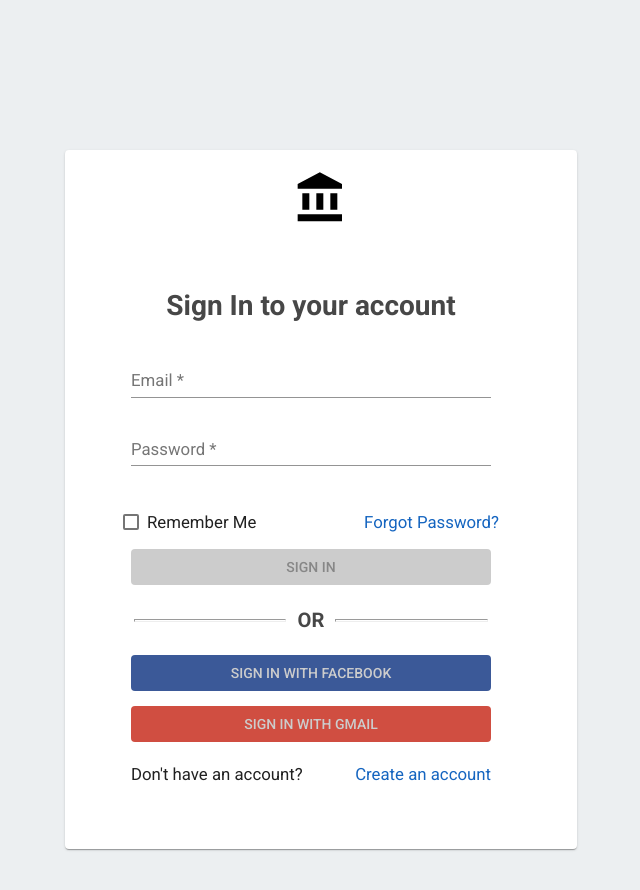
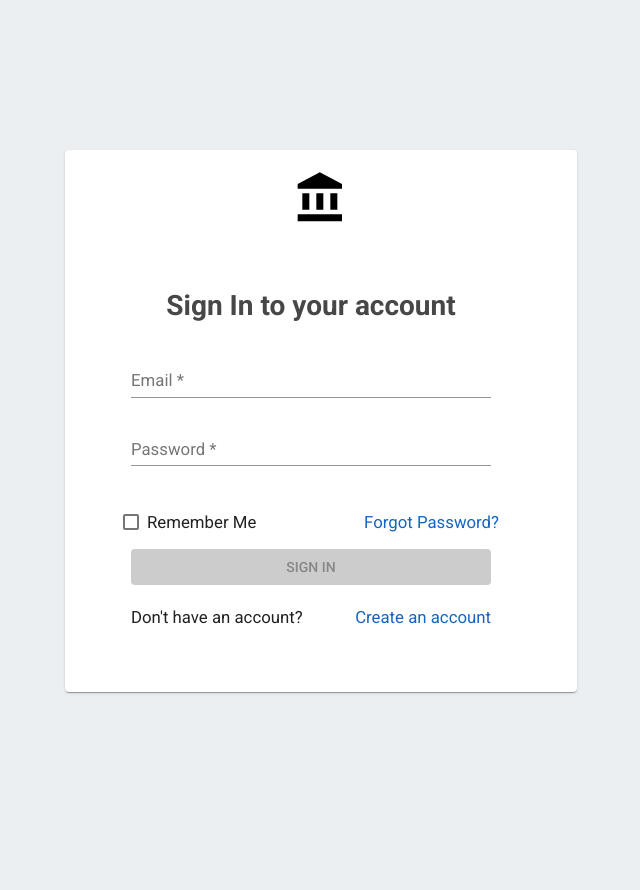
Before and after one commit to Murayzes/learn-leng, an Angular app: page /login in a window 1280 px wide. Shown: the top 890 px of the page, without its empty margins (639-1279 px from the left). After the commit the page ends 842 px from the top, so only its background shows below. Built offline with nearby package versions, Linux system fonts and the light colour scheme.

Commit message:
i_commit_wrong_buttons

```diff
--- a/src/app/auth/login/login.component.html
+++ b/src/app/auth/login/login.component.html
@@ -73,14 +73,14 @@
             [disabled]="form.invalid"
         >Sign in</button>
 
-        <div class="or">
+        <!-- <div class="or">
             <hr class="or-line"/>
             <p class="or-text">or</p>
             <hr class="or-line"/>
         </div>
 
         <button mat-button class="button__item button-facebook"><img class="facebook-svg" alt="" src="" />Sign in with facebook</button>
-        <button mat-button class="button__item button-gmail"><img class="gmail-svg" alt="" src="" />Sign in with gmail</button>
+        <button mat-button class="button__item button-gmail"><img class="gmail-svg" alt="" src="" />Sign in with gmail</button> -->
     </mat-card-actions>
 
     <p class="create-account">Don't have an account?<a class="create-account__link" href="/">Create an account</a></p>
```
